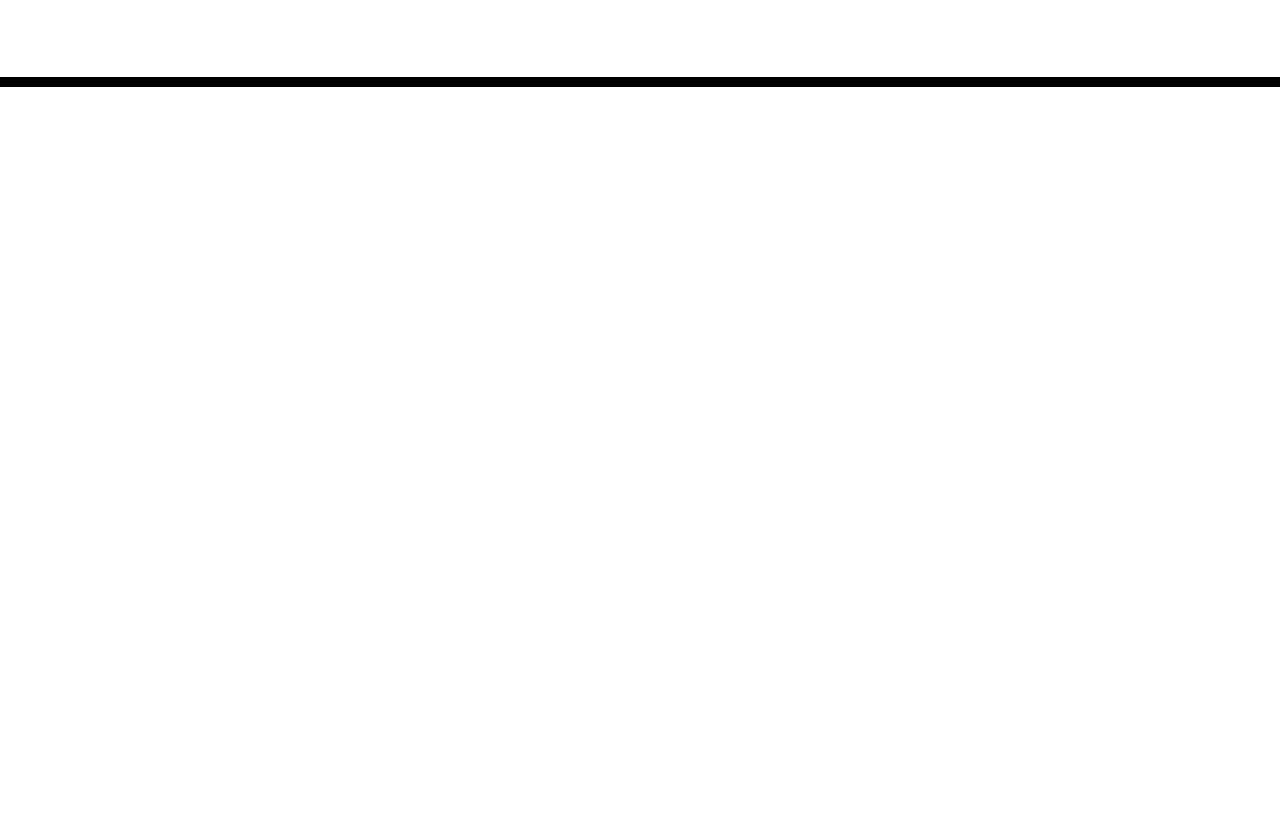
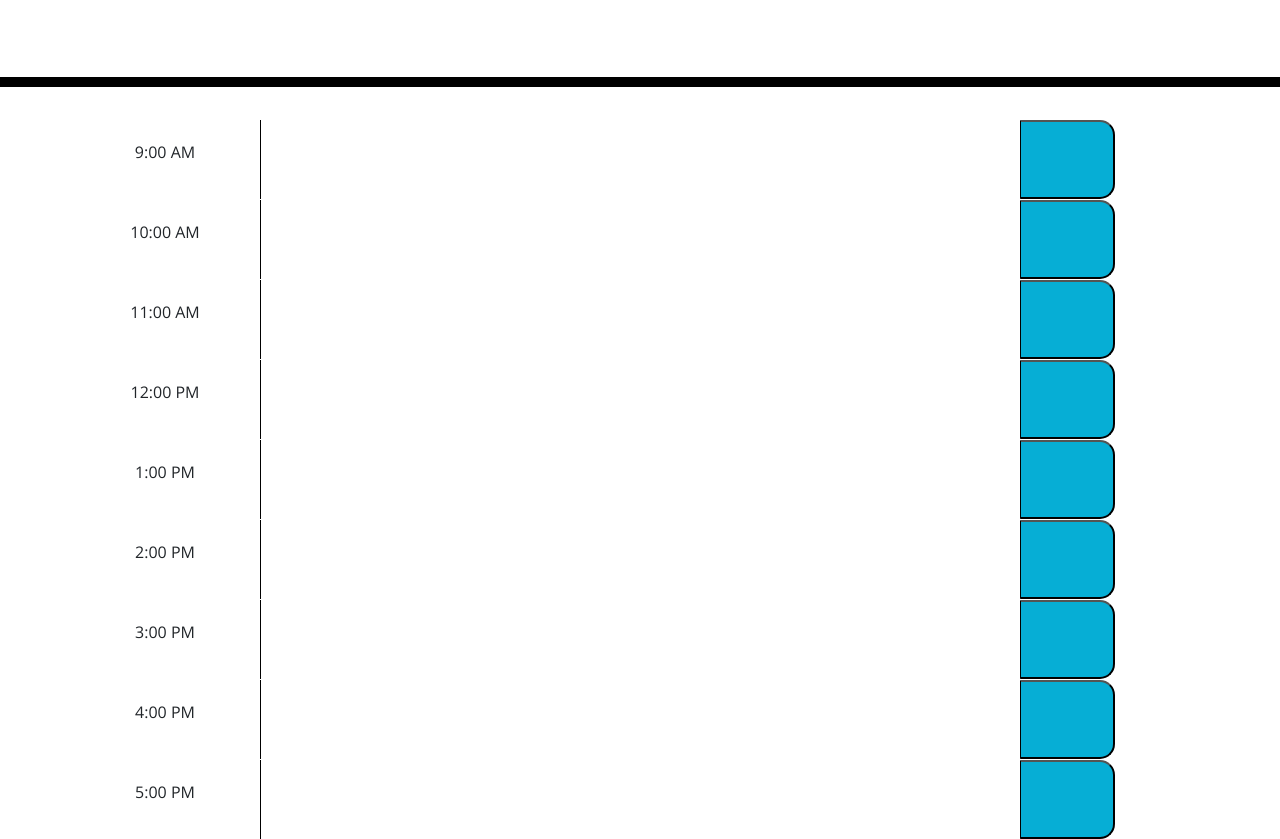
Before and after one commit to djjoo007/WorkDay_Scheduler, a plain HTML site: page index.html in a window 1280 px wide. Shown: the part 181-1020 px from the top of the page. Before the commit the page ends 800 px from the top, so only its background shows below. Drawn offline with nearby package versions, Linux system fonts and the light colour scheme.

```diff
--- a/index.html
+++ b/index.html
@@ -30,9 +30,63 @@
     </header>
     <div class="container">
       <!-- Timeblocks go here -->
+      <div class="row" id="9">
+
+        <div class="col-2 mt-4 time-block t1">9:00 AM</div>
+        <textarea class="col-8 first entertext e9"></textarea>
+        <button class="col-1 saveBtn fa fa-calendar-check-o b9"></button>
+    </div>
+
+    <div class="row">
+        <div class="col-2 mt-4 time-block t2">10:00 AM</div>
+        <textarea class="col-8 e10"></textarea>
+        <button class="col-1 saveBtn fa fa-calendar-check-o b10"></button>
+    </div>
+
+    <div class="row">
+        <div class="col-2 mt-4 time-block t3">11:00 AM</div>
+        <textarea class="col-8 e11"></textarea>
+        <button class="col-1 saveBtn fa fa-calendar-check-o b11"></button>
+    </div>
+
+    <div class="row">
+        <div class="col-2 mt-4 time-block t4">12:00 PM</div>
+        <textarea class="col-8 e12"></textarea>
+        <button class="col-1 saveBtn fa fa-calendar-check-o b12"></button>
+    </div>
+
+    <div class="row">
+        <div class="col-2 mt-4 time-block t5">1:00 PM</div>
+        <textarea class="col-8 e1"></textarea>
+        <button class="col-1 saveBtn fa fa-calendar-check-o b1"></button>
+    </div>
+
+    <div class="row">
+        <div class="col-2 mt-4 time-block t6">2:00 PM</div>
+        <textarea class="col-8 e2"></textarea>
+        <button class="col-1 saveBtn fa fa-calendar-check-o b2"></button>
+    </div>
+
+    <div class="row">
+        <div class="col-2 mt-4 time-block t7">3:00 PM</div>
+        <textarea class="col-8 e3"></textarea>
+        <button class="col-1 saveBtn fa fa-calendar-check-o b3"></button>
+    </div>
+
+    <div class="row">
+        <div class="col-2 mt-4 time-block t8">4:00 PM</div>
+        <textarea class="col-8 e4"></textarea>
+        <button class="col-1 saveBtn fa fa-calendar-check-o b4"></button>
+    </div>
+
+    <div class="row">
+        <div class="col-2 mt-4 time-block t9">5:00 PM</div>
+        <textarea class="col-8 e5"></textarea>
+        <button class="col-1 saveBtn fa fa-calendar-check-o b5"></button>
     </div>
 
     <script src="https://code.jquery.com/jquery-3.4.1.min.js"></script>
     <script src="https://cdnjs.cloudflare.com/ajax/libs/moment.js/2.24.0/moment.min.js"></script>
+
   </body>
 </html>
```
Also changed, not shown: script.js (added).
